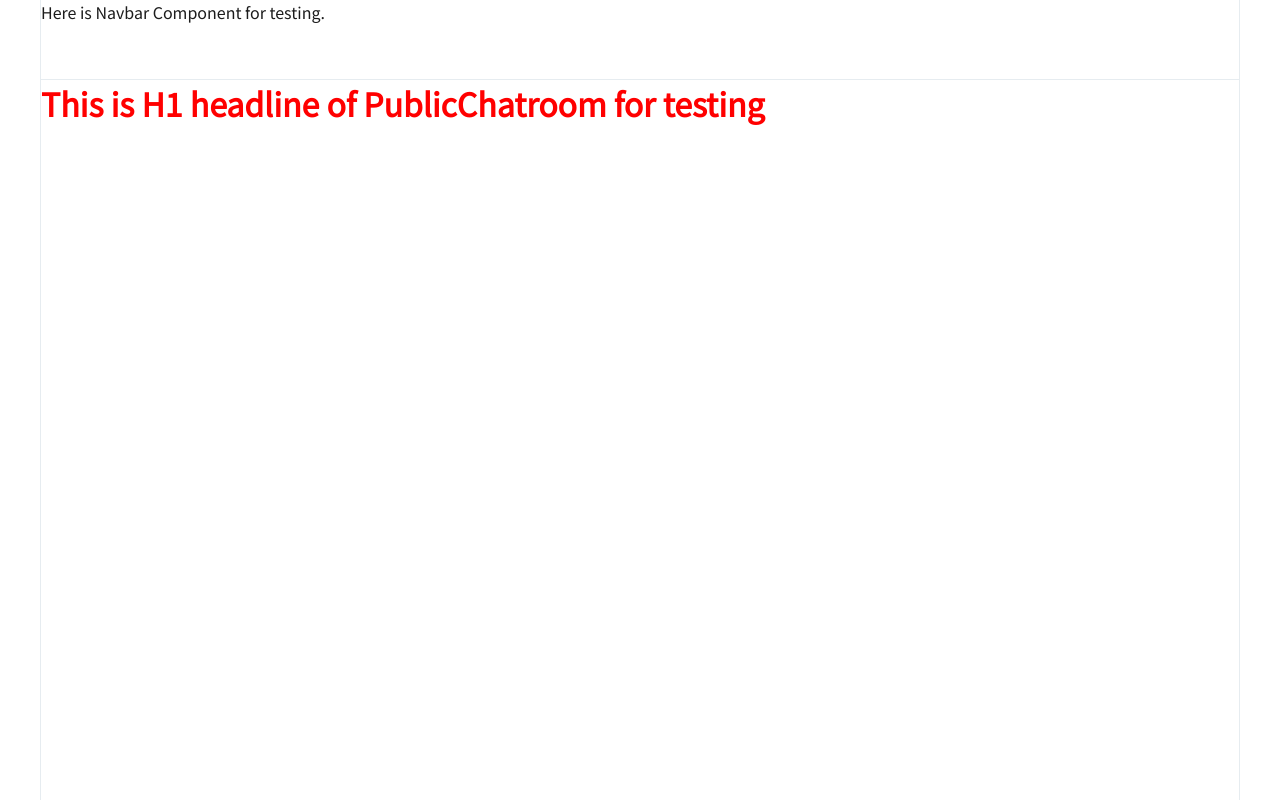
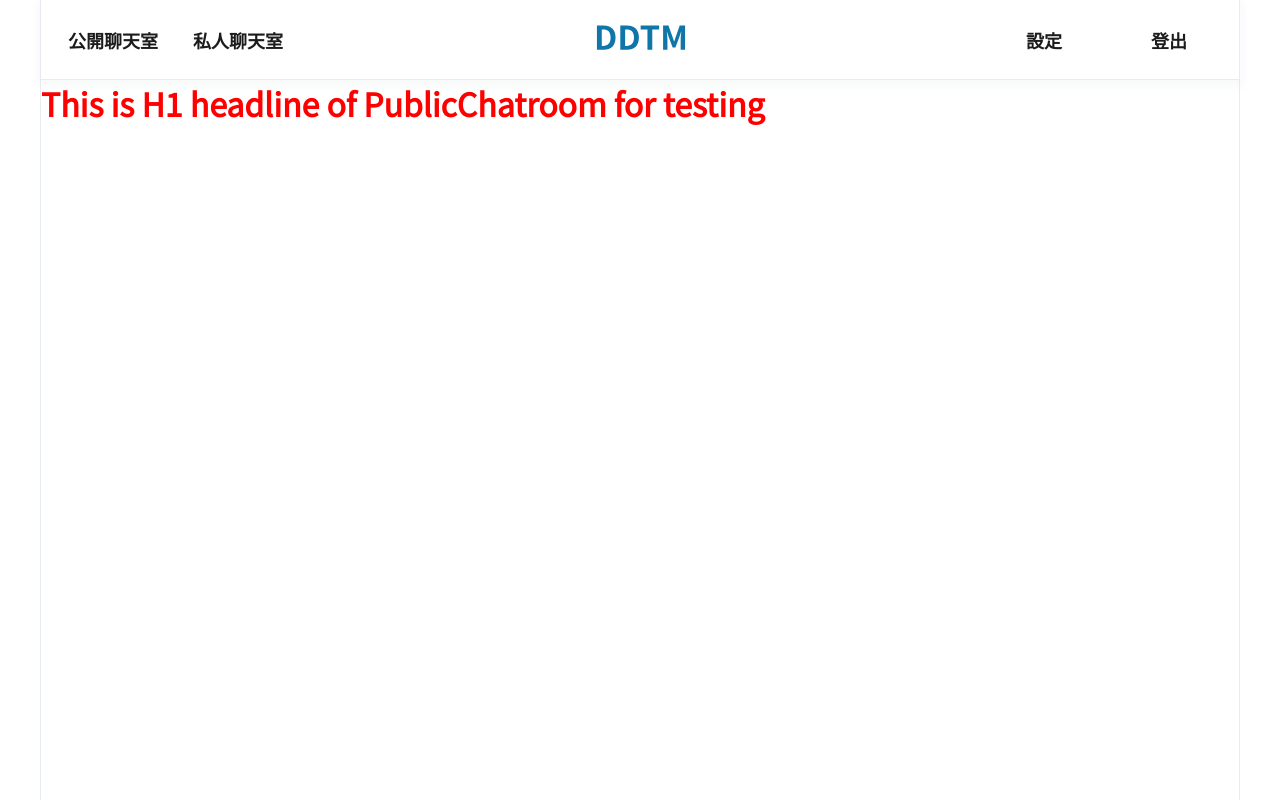
Before and after one commit to DollyChen-CYC/Chatroom-Frontend, a React (Create React App) app: page / in a window 1280 px wide. Built offline with nearby package versions, Linux system fonts and the light colour scheme.

Commit message:
feat: add HTML and styles of Navbar

```diff
--- a/src/App.js
+++ b/src/App.js
@@ -1,4 +1,4 @@
-import { Routes, Route, useParams } from 'react-router-dom'
+import { Routes, Route } from 'react-router-dom'
 import Navbar from './components/Navbar'
 import PublicChatroom from '../src/pages/PublicChatroom'
 import PrivateMessages from './pages/PrivateMessages'
--- a/src/components/Navbar.js
+++ b/src/components/Navbar.js
@@ -1,11 +1,26 @@
+import { Link, NavLink } from "react-router-dom"
+
 const Navbar = () => {
   return (
     <header>
-      Here is Navbar Component for testing.
+      <div className='DDTM-logo'></div>
+      <input type="checkbox" name="navbar-toggle" id="navbar-toggle" />
+      <label htmlFor="navbar-toggle" className='navbar-toggle-label'></label>
+      <nav>
+        <ul className="nav-list">
+          <li className="nav-list__item">
+            <NavLink className="nav-list__item__link" to="/public">公開聊天室</NavLink>
+          </li>
+          <li className="nav-list__item">
+            <NavLink className="nav-list__item__link" to="/message">私人聊天室</NavLink>
+          </li>
+          <li className="nav-list__item">設定</li>
+          <li className="nav-list__item">登出</li>
+        </ul>
+      </nav>
     </header>
   )
 }
-// 高度被以變數的方式列在 sass _variables 中 $header-height: 80px;
-// 影響 _basic 裏面 main 的高度
+
 
 export default Navbar
--- a/src/stylesheets/_basic.scss
+++ b/src/stylesheets/_basic.scss
@@ -10,7 +10,7 @@ body {
 }
 
 .App {
-  max-width: 1200px;
+  max-width: $app-max-width;
   margin: 0 auto;
   display: flex;
   flex-direction: column;
--- /dev/null
+++ b/src/stylesheets/_navbar.scss
@@ -0,0 +1,128 @@
+// 高度被以變數的方式列在 sass _variables 中 $header-height: 80px;
+// 影響 _basic 裏面 main 的高度
+header {
+  position: relative;
+  padding: 22px;
+  display: grid;
+  grid-template-columns: 1fr 30px;
+  grid-gap: 0.5rem;
+  align-items: center;
+  box-shadow: 0px 3px 5px 3px rgba(224, 228, 233, 0.1);
+
+  .DDTM-logo {
+    margin: 0 auto;
+    height: 30px;
+    width: 90px;
+    background-image: url('../assets/images/DDTMicon.svg');
+    background-repeat: no-repeat;
+    background-size: contain;
+    // to set the logo in the center:
+    transform: translateX(20px);
+  }
+
+  .navbar-toggle-label {
+    height: 22px;
+    width: 22px;
+    background-image: url('../assets/images/Hamburger_icon.svg');
+    background-repeat: no-repeat;
+    background-size: cover;
+    cursor: pointer;
+    @include pc-media {
+      display: none;
+    }
+  }
+
+  nav {
+    position: absolute;
+    top: $header-height;
+    z-index: 5;
+    width: 100vw;
+    box-shadow: 0px 5px 5px 3px rgba(224, 228, 233, 0.1);
+    opacity: 0;
+    transform: scale(1, 0);
+    transform-origin: top;
+    transition: all 0.3s ease-in-out;
+
+    @include pc-media {
+      opacity: 1;
+      transform: scale(1, 1);
+      top: 0;
+      height: $header-height;
+      width: 100vw;
+      max-width: $app-max-width;
+      padding: 0 22px;
+    }
+
+    .nav-list {
+      text-align: center;
+      font-weight: 700;
+      font-size: 18px;
+      @include pc-media {
+        display: grid;
+        grid-template-columns: repeat(2, 100px) minmax(90px, 1fr) repeat(
+            2,
+            100px
+          );
+        grid-template-areas: 'link1 link2 logo link3 link4';
+        column-gap: 25px;
+      }
+
+      &__item {
+        padding: 15px;
+        background-color: $white-bg;
+        cursor: pointer;
+        border-bottom: 1px solid $border-gray;
+        &:hover {
+          background-color: $hover-hint-bg;
+        }
+        &:active {
+          background-color: $input-bg-color;
+        }
+
+        @include pc-media {
+          margin: 0 auto;
+          padding: 0;
+          width: fit-content;
+          background-color: transparent;
+          height: $header-height;
+          line-height: $header-height;
+          border-bottom: none;
+
+          // setting of grid-area create with Sass interpolation
+          @each $order in (1, 2, 3, 4) {
+            &:nth-child(#{$order}) {
+              grid-area: link#{$order};
+            }
+          }
+          // the above code will create a series CSS style such as :
+          // &:nth-child(3) {
+          //   grid-area: link3;
+          // }
+
+          &:hover {
+            background-color: transparent;
+            text-decoration: underline;
+          }
+          &:active {
+            background-color: transparent;
+            color: $text-dark-blue;
+          }
+        }
+
+        &__link.active {
+          color: $theme-blue;
+        }
+      }
+    }
+  }
+
+  #navbar-toggle {
+    display: none;
+    &:checked {
+      ~ label ~ nav {
+        opacity: 1;
+        transform: scale(1, 1);
+      }
+    }
+  }
+}
--- a/src/stylesheets/_variables.scss
+++ b/src/stylesheets/_variables.scss
@@ -11,12 +11,14 @@ $error-hint-color: #fc5a5a;
 $input-bg-color: #f5f8fa;
 $border-gray: #e6ecf0;
 $like-red: #e0245e;
+$white-bg: #ffffff;
+$hover-hint-bg: #fbfbfb;
 $status-pill-bg: #e5e5e5;
 $chat-bubble-bg: #e6ecf0;
 
 // font-setting
-$standard-font-family: "Noto Sans TC", sans-serif;
-$brand-font-family: "Lato", "Noto Sans TC", sans-serif;
+$standard-font-family: 'Noto Sans TC', sans-serif;
+$brand-font-family: 'Lato', 'Noto Sans TC', sans-serif;
 $standard-font-size: 16px;
 
 // RWD setting
@@ -25,5 +27,6 @@ $pad-width: 540px;
 $pc-width: 900px;
 $max-width: 1056px;
 
-// length parameter
+// scale parameter
+$app-max-width: 1200px;
 $header-height: 80px;
--- a/src/stylesheets/style.scss
+++ b/src/stylesheets/style.scss
@@ -13,3 +13,4 @@ h1 {
 
 /* ------- project styles starts here ------- */
 @import "basic";
+@import "navbar";
```
Also changed, not shown: src/assets/images/DDTMicon.svg (added), src/assets/images/Hamburger_icon.svg (added).
